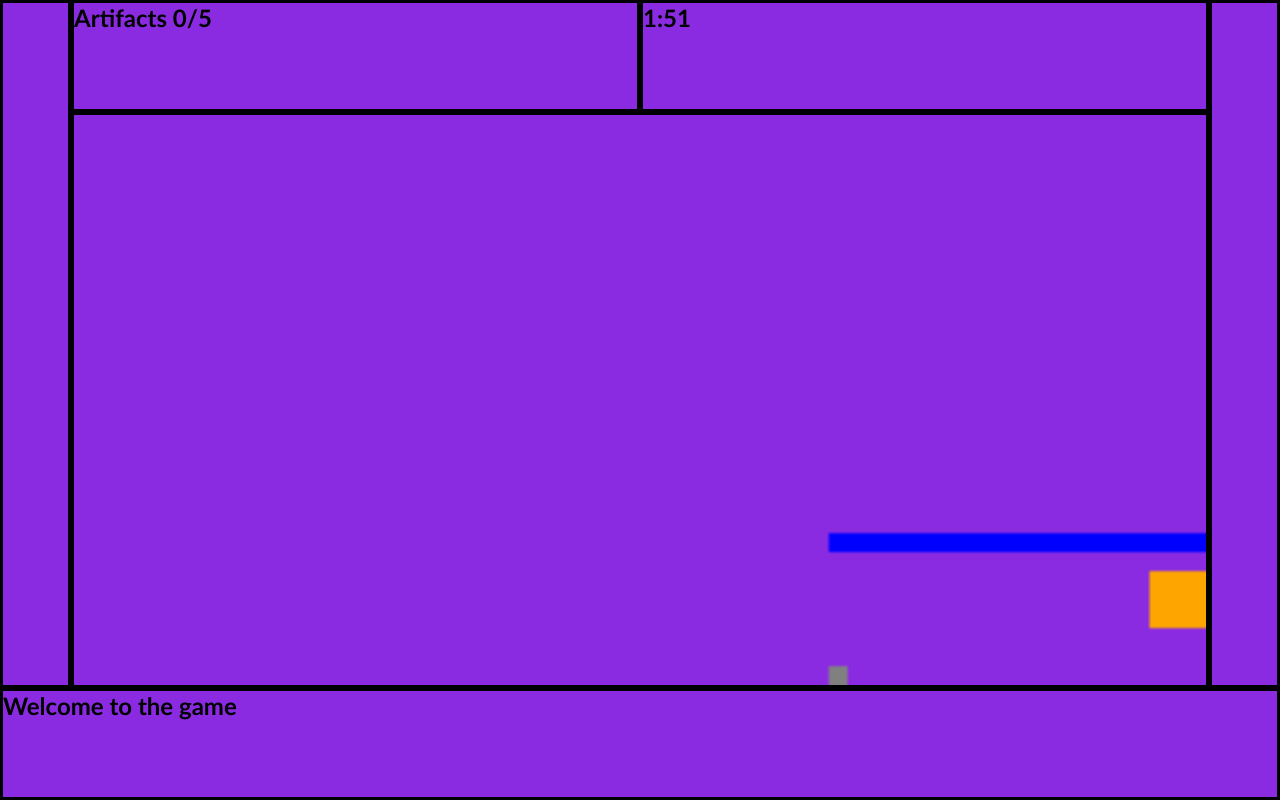
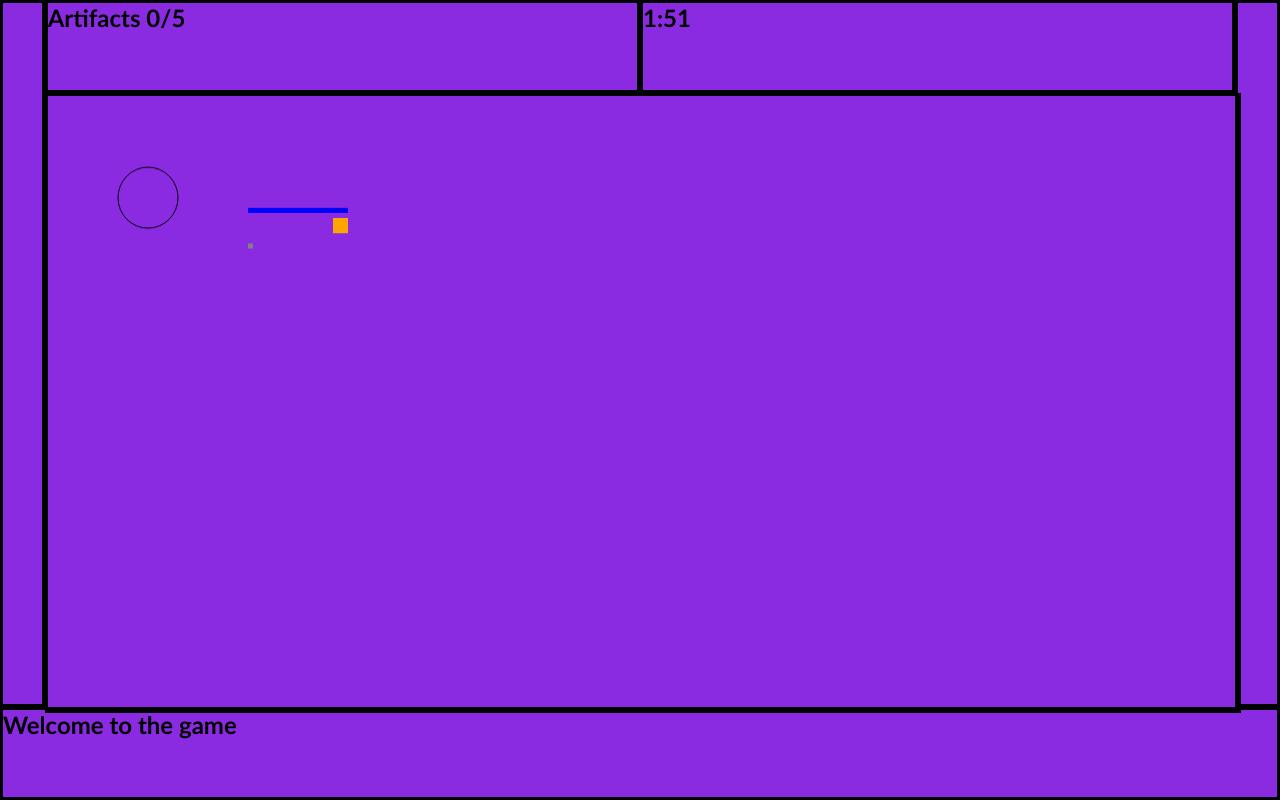
Before and after one commit to Turtle-Sprite/archaeology-hunt, a plain HTML site: page index.html in a window 1280 px wide. Drawn offline with Linux system fonts and the light colour scheme.

Commit message:
Can't get the whole canvas to display in browser. It is bigger than the element it is supposed to be sized to

```diff
--- a/css/style.css
+++ b/css/style.css
@@ -8,8 +8,8 @@
     width: 100%;
     margin: 0 auto;
     display: grid;
-    grid-template-columns: .25fr 2fr 2fr .25fr;
-    grid-template-rows: 1fr 4fr 1fr;
+    grid-template-columns: .15fr 2fr 2fr .15fr;
+    grid-template-rows: 1fr 5fr 1fr;
     grid-template-areas:
                         "left-bumper top-left top-right right-bumper"
                         "left-bumper canvas canvas right-bumper"
@@ -23,8 +23,8 @@ main {
 }
 canvas {
     /* grid-area: canvas; */
-    width: 99.5%;
-    height: 99%;
+    width: 100%;
+    height: 100%;
 
 }
 #top-left {
--- a/script/script.js
+++ b/script/script.js
@@ -9,35 +9,60 @@ let topRight= document.querySelector('#top-right')
 let leftBumper= document.querySelector('#left-bumper')
 let rightBumper= document.querySelector('#right-bumper')
 let canvas= document.querySelector('canvas')
-console.log(canvas)
+let main = document.querySelector('main')
+// console.log(canvas)
 let bottom = document.querySelector('#bottom')
-console.log(bottom)
+// console.log(bottom)
 let startBtn = document.querySelector('#start')
 let resetBtn = document.querySelector('#reset')
+
+//===setting the canvas
+//setting width & height inside main container
+// canvas.width = main.width
+// canvas.height = main.height
+
+//determines the height and width of the canvas/main div
+// currently, because of the box grid, set to 285Height 120width
+let mainHeight= main.clientHeight
+let mainWidth = main.clientWidth
+canvas.setAttribute('height', getComputedStyle(canvas)['height'])
+canvas.setAttribute('width', getComputedStyle(canvas)['width'])
+console.log (mainHeight, " ", mainWidth)
 
 // telling the computer we're rendering context 2D images?
 const ctx = canvas.getContext('2d')
 console.log(ctx)
+
 
 //=====Drawing Class====//
 //creating the players/game pieces
 class Drawing {
 
     //if I wanted to count lives, I think I'd do it here
-    constructor (x, y, width, height, color) {
+    constructor (x, y, width, height, color, radius) {
         this.x = x
         this.y = y
         this.width = width
         this.height = height
         this.color = color
+        this.radius = radius
     }
     //when calling this class, we'll input the above variables, then render will draw it using Rect
     renderRect () {
         ctx.fillStyle = this.color
         ctx.fillRect(this.x, this.y, this.width, this.height)
     }
+
+    renderCircle () {
+        ctx.beginPath();
+        ctx.arc(this.x, this.y, this.radius, 0, Math.PI*2, false);
+        ctx.strokeStlye = "blue"
+        ctx.stroke()
+    }
 }
 
+const artifactDraw = new Drawing(100, 100, 0, 0, "lime", 30)
+artifactDraw.renderCircle()
 // ===== Draw Character====//
 //creates the "archaeologist character"
 const archChar = new Drawing(285,120, 15, 15, 'orange')
@@ -54,9 +79,10 @@ artifactOne.renderRect()
 
 ///=====pick up artifact/make renders disappear=====//
 
-function pickUpArtifact () {
+addEventListener("keydown",
+    function pickUpArtifact () {
 
-}
+})
 
 //====== Handling movement ======///
 //creating an empty object for pressedKeys so we can call them in the function below
@@ -87,6 +113,7 @@ function handleMovement () {
     archChar.renderRect()
     roomOne.renderRect()
     artifactOne.renderRect()
+    artifactDraw.renderCircle()
 }
 
 //===== Event Listeners for key press ======//
@@ -136,3 +163,6 @@ setInterval (
             }
             countdown--
         }, 500)
+
+//=====set timeout for reminding players of volcano
+//can set timer within timeout to make text change sizes when there's 10 seconds left
```
